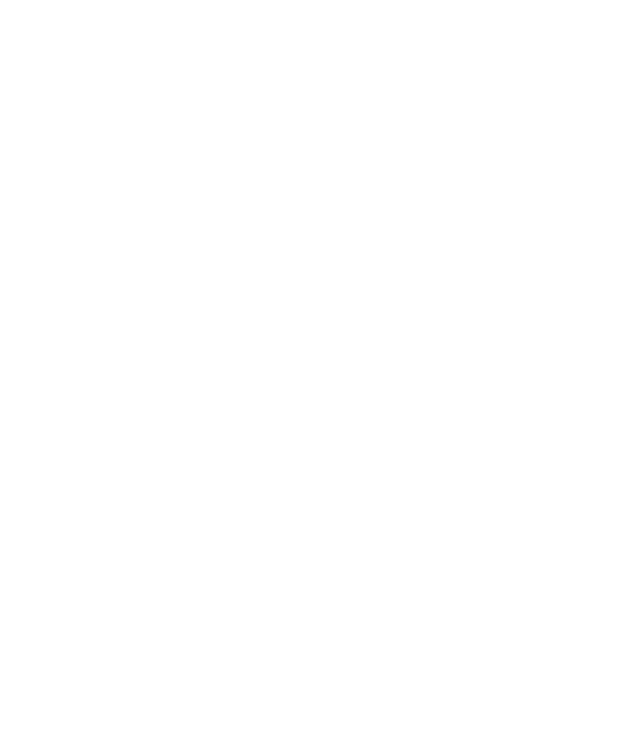
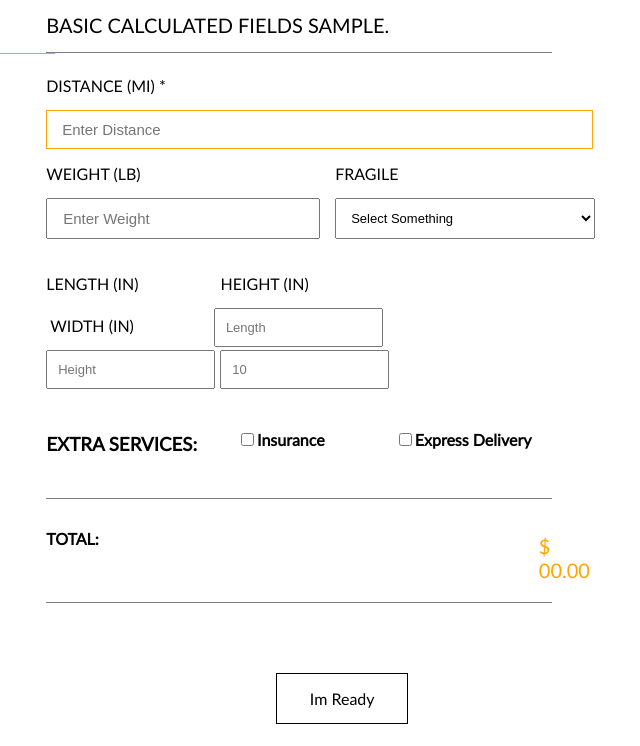
Before and after one commit to Acetinko/JavaScript-for-Front-End, a plain HTML site: page 07-Exam Prep/03. Form/service-estimate.html in a window 1280 px wide. Shown: the whole page, without its empty margins (341-981 px from the left). Drawn offline with nearby package versions, Linux system fonts and the light colour scheme.

Commit message:
Exam Prep

```diff
--- a/06-Exam Prep/02.Shopping/shopping.js
+++ b/06-Exam Prep/02.Shopping/shopping.js
@@ -10,7 +10,10 @@ function shopping(input) {
     let milkQty = tokens[2];
     let orangesQty = Math.floor(chocolatesQty * (1 - orangeQtyReduction));
 
-    let cost = chocolatePrice * chocolatesQty + milkPrice * milkQty + orangePrice * orangesQty;
+    let cost =
+        chocolatePrice * chocolatesQty +
+        milkPrice * milkQty +
+        orangePrice * orangesQty;
     let remainingCash = budget - cost;
 
     console.log(
--- a/06-Exam Prep/03.Elements/index.html
+++ b/06-Exam Prep/03.Elements/index.html
@@ -28,7 +28,6 @@
 
     <script src="https://ajax.googleapis.com/ajax/libs/jquery/3.2.1/jquery.min.js"></script>
     <script src="scripts/render-elements.js"></script>
-    <script src="scripts/events.js"></script>
 </body>
 
 </html>
--- /dev/null
+++ b/07-Exam Prep/03. Form/scripts/script.js
@@ -0,0 +1,145 @@
+function renderForm() {
+    // Header
+    $("#header-ctr").append(
+        $("<h1>").text("Basic calculated fields sample."),
+        $("<hr>")
+    );
+
+    let fragment = document.createDocumentFragment();
+
+    // Label 1
+    $("<label>")
+        .addClass("one")
+        .append(
+            $("<span>").text("Distance (mi) *"),
+            $("<input>").attr({
+                type: "text",
+                placeholder: "Enter Distance",
+                required: true
+            })
+        )
+        .appendTo(fragment);
+
+    // Label 2
+    $("<label>")
+        .addClass("two")
+        .append(
+            $("<span>").text("Weight (lb)"),
+            $("<input>").attr({
+                type: "text",
+                placeholder: "Enter Weight",
+                required: true
+            }),
+            $("<span>")
+                .addClass("fragile")
+                .text("Fragile"),
+            $("<select>")
+                .attr("name", "fragile-menu")
+                .append(
+                    $("<option>")
+                        .attr({
+                            value: "Value 0",
+                            disabled: true,
+                            selected: true
+                        })
+                        .text("Select Something"),
+                    $("<option>")
+                        .attr("value", "Value 1")
+                        .text("No"),
+                    $("<option>")
+                        .attr("value", "Value 2")
+                        .text("Yes")
+                )
+        )
+        .appendTo(fragment);
+
+    // Label 3
+    $("<label>")
+        .addClass("three")
+        .append(
+            $("<span>").text("Length (in)"),
+            $("<span>")
+                .addClass("height")
+                .text("height (in)"),
+            $("<span>")
+                .addClass("width")
+                .text("width (in)"),
+            $("<input>").attr({
+                type: "number",
+                placeholder: "Length"
+            }),
+            $("<input>").attr({
+                type: "number",
+                placeholder: "Height"
+            }),
+            $("<input>").attr({
+                type: "number",
+                placeholder: "10",
+                min: "1",
+                max: "1000"
+            })
+        )
+        .appendTo(fragment);
+
+    // Label 4
+    $("<label>")
+        .addClass("four")
+        .append(
+            $("<h3>").text("Extra services:"),
+            $("<p>")
+                .text("Insurance")
+                .prepend($("<input>").attr("type", "checkbox")),
+            $("<p>")
+                .text("Express Delivery")
+                .prepend($("<input>").attr("type", "checkbox"))
+        )
+        .appendTo(fragment);
+
+    // Label Price
+    $("<label>")
+        .addClass("price")
+        .append(
+            $("<span>").text("total:"),
+            $("<p>")
+                .addClass("total-price")
+                .text("$ 00.00")
+        )
+        .appendTo(fragment);
+
+    // Submit
+    $("<p>")
+        .addClass("submit")
+        .text("Im Ready")
+        .appendTo(fragment);
+
+    // Form
+    $("form").append(fragment);
+
+    renderSuccessNotification();
+    addEvents();
+}
+
+function renderSuccessNotification() {
+    let fragment = document.createDocumentFragment();
+
+    $("<h1>")
+        .text("Good Job!")
+        .appendTo(fragment);
+
+    $("<img>")
+        .attr({
+            src: "register_success.png",
+            alt: "success"
+        })
+        .appendTo(fragment);
+
+    $(".after-success").append(fragment);
+}
+
+function addEvents() {
+    $(".submit").click(function() {
+        $("#header-ctr").hide();
+        $("form").hide();
+        $(".after-success").removeClass("hidden");
+    });
+}
--- a/07-Exam Prep/03. Form/service-estimate.css
+++ b/07-Exam Prep/03. Form/service-estimate.css
@@ -1,37 +1,51 @@
 /* latin-ext */
 @font-face {
-  font-family: 'Titillium Web';
+    font-family: "Titillium Web";
     font-style: normal;
     font-weight: 400;
-  src: local('Titillium Web Regular'), local('TitilliumWeb-Regular'), url(https://fonts.gstatic.com/s/titilliumweb/v6/NaPecZTIAOhVxoMyOr9n_E7fdM3mDbRS.woff2) format('woff2');
-  unicode-range: U+0100-024F, U+0259, U+1E00-1EFF, U+2020, U+20A0-20AB, U+20AD-20CF, U+2113, U+2C60-2C7F, U+A720-A7FF;
+    src: local("Titillium Web Regular"), local("TitilliumWeb-Regular"),
+        url(https://fonts.gstatic.com/s/titilliumweb/v6/NaPecZTIAOhVxoMyOr9n_E7fdM3mDbRS.woff2)
+            format("woff2");
+    unicode-range: U + 0100-024f, U + 0259, U + 1-1eff, U + 2020, U + 20a0-20ab,
+        U + 20ad-20cf, U + 2113, U + 2c60-2c7f, U + A720-A7FF;
 }
 /* latin */
 @font-face {
-  font-family: 'Titillium Web';
+    font-family: "Titillium Web";
     font-style: normal;
     font-weight: 400;
-  src: local('Titillium Web Regular'), local('TitilliumWeb-Regular'), url(https://fonts.gstatic.com/s/titilliumweb/v6/NaPecZTIAOhVxoMyOr9n_E7fdMPmDQ.woff2) format('woff2');
-  unicode-range: U+0000-00FF, U+0131, U+0152-0153, U+02BB-02BC, U+02C6, U+02DA, U+02DC, U+2000-206F, U+2074, U+20AC, U+2122, U+2191, U+2193, U+2212, U+2215, U+FEFF, U+FFFD;
+    src: local("Titillium Web Regular"), local("TitilliumWeb-Regular"),
+        url(https://fonts.gstatic.com/s/titilliumweb/v6/NaPecZTIAOhVxoMyOr9n_E7fdMPmDQ.woff2)
+            format("woff2");
+    unicode-range: U + 0000-00ff, U + 0131, U + 0152-0153, U + 02bb-02bc,
+        U + 02c6, U + 02da, U + 02dc, U + 2000-206f, U + 2074, U + 20ac,
+        U + 2122, U + 2191, U + 2193, U + 2212, U + 2215, U + FEFF, U + FFFD;
 }
 /* latin-ext */
 @font-face {
-  font-family: 'Lato';
+    font-family: "Lato";
     font-style: normal;
     font-weight: 400;
-  src: local('Lato Regular'), local('Lato-Regular'), url(https://fonts.gstatic.com/s/lato/v14/S6uyw4BMUTPHjxAwXjeu.woff2) format('woff2');
-  unicode-range: U+0100-024F, U+0259, U+1E00-1EFF, U+2020, U+20A0-20AB, U+20AD-20CF, U+2113, U+2C60-2C7F, U+A720-A7FF;
+    src: local("Lato Regular"), local("Lato-Regular"),
+        url(https://fonts.gstatic.com/s/lato/v14/S6uyw4BMUTPHjxAwXjeu.woff2)
+            format("woff2");
+    unicode-range: U + 0100-024f, U + 0259, U + 1-1eff, U + 2020, U + 20a0-20ab,
+        U + 20ad-20cf, U + 2113, U + 2c60-2c7f, U + A720-A7FF;
 }
 /* latin */
 @font-face {
-  font-family: 'Lato';
+    font-family: "Lato";
     font-style: normal;
     font-weight: 400;
-  src: local('Lato Regular'), local('Lato-Regular'), url(https://fonts.gstatic.com/s/lato/v14/S6uyw4BMUTPHjx4wXg.woff2) format('woff2');
-  unicode-range: U+0000-00FF, U+0131, U+0152-0153, U+02BB-02BC, U+02C6, U+02DA, U+02DC, U+2000-206F, U+2074, U+20AC, U+2122, U+2191, U+2193, U+2212, U+2215, U+FEFF, U+FFFD;
+    src: local("Lato Regular"), local("Lato-Regular"),
+        url(https://fonts.gstatic.com/s/lato/v14/S6uyw4BMUTPHjx4wXg.woff2)
+            format("woff2");
+    unicode-range: U + 0000-00ff, U + 0131, U + 0152-0153, U + 02bb-02bc,
+        U + 02c6, U + 02da, U + 02dc, U + 2000-206f, U + 2074, U + 20ac,
+        U + 2122, U + 2191, U + 2193, U + 2212, U + 2215, U + FEFF, U + FFFD;
 }
 body {
-  font-family: 'Lato', sans-serif;
+    font-family: "Lato", sans-serif;
 }
 main {
     margin: auto;
@@ -47,17 +61,16 @@ h1 {
     padding-bottom: 15px;
     border-bottom: 1px solid grey;
 }
-.after-success{
+.after-success {
     text-align: center;
 }
-.after-success h1{
-  border:none;
+.after-success h1 {
+    border: none;
     font-size: 38px;
-  color:gray;
+    color: gray;
 }
-.hidden{
+.hidden {
     display: none;
-
 }
 hr {
     width: 60px;
@@ -82,10 +95,11 @@ form {
     font-size: 15px;
     width: 520px;
 }
-.two{
+.two {
     text-transform: uppercase;
 }
-.two span, input[type="text"] {
+.two span,
+input[type="text"] {
     display: block;
 }
 .two input[type="text"] {
@@ -95,7 +109,8 @@ form {
     font-size: 15px;
     width: 245px;
 }
-.two .fragile, select {
+.two .fragile,
+select {
     display: block;
     position: relative;
     bottom: 90px;
@@ -112,7 +127,7 @@ form {
     bottom: 70px;
     width: 800px;
 }
-.three span{
+.three span {
     text-transform: uppercase;
     display: inline-block;
     margin-right: 80px;
@@ -132,12 +147,11 @@ form {
     margin-bottom: 25px;
     position: relative;
     bottom: 70px;
-
 }
-.width{
+.width {
     margin-left: 4px;
 }
-.height{
+.height {
     margin-left: 2px;
 }
 .four h3 {
@@ -169,15 +183,14 @@ form {
     color: orange;
     font-size: 20px;
 }
-  .submit{
-    border:1px solid black;
+.submit {
+    border: 1px solid black;
     width: 100px;
     padding: 15px;
     text-align: center;
     margin-left: 230px;
     margin-top: 0;
-
 }
-  .submit:hover{
-    color:orange;
+.submit:hover {
+    color: orange;
 }
--- a/07-Exam Prep/03. Form/service-estimate.html
+++ b/07-Exam Prep/03. Form/service-estimate.html
@@ -7,18 +7,15 @@
     <link rel="stylesheet" type="text/css" href="service-estimate.css">
 </head>
 
-<body>
+<body onload="renderForm()">
     <main>
-        <div id="header-ctr">
+        <div id="header-ctr"> </div>
+        <form> </form>
+        <section class="after-success hidden"> </section>
+    </main>
 
-        </div>
-        <form>
-
-        </form>
-        <section class="after-success hidden">
-
-        </section>
-    </main>
+    <script src="https://ajax.googleapis.com/ajax/libs/jquery/3.3.1/jquery.min.js"></script>
+    <script src="scripts/script.js"></script>
 </body>
 
 </html>
```
Also changed, not shown: 06-Exam Prep/03.Elements/scripts/render-elements.js (+43 -52 lines). Lines whose indentation alone changed are shown as unchanged.
